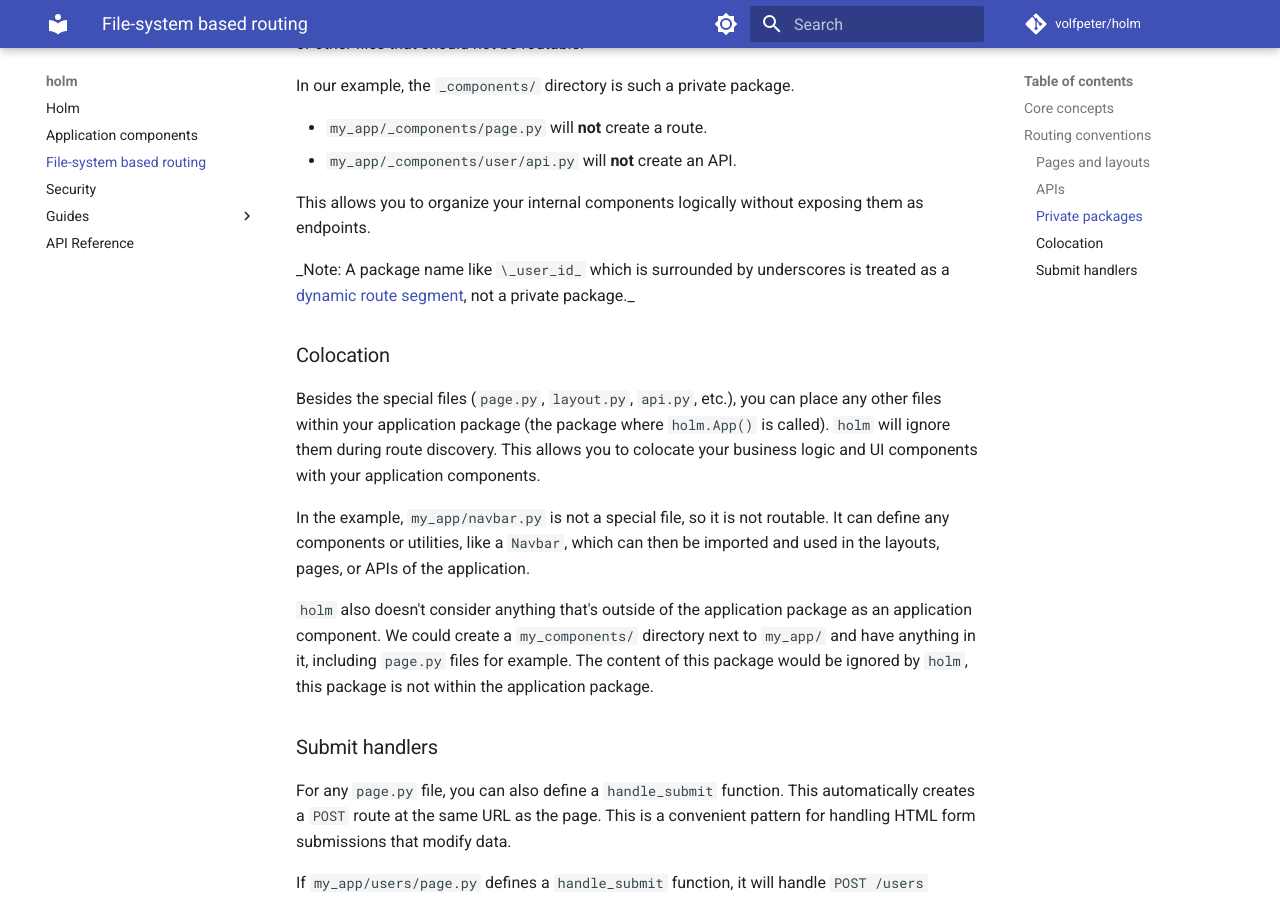
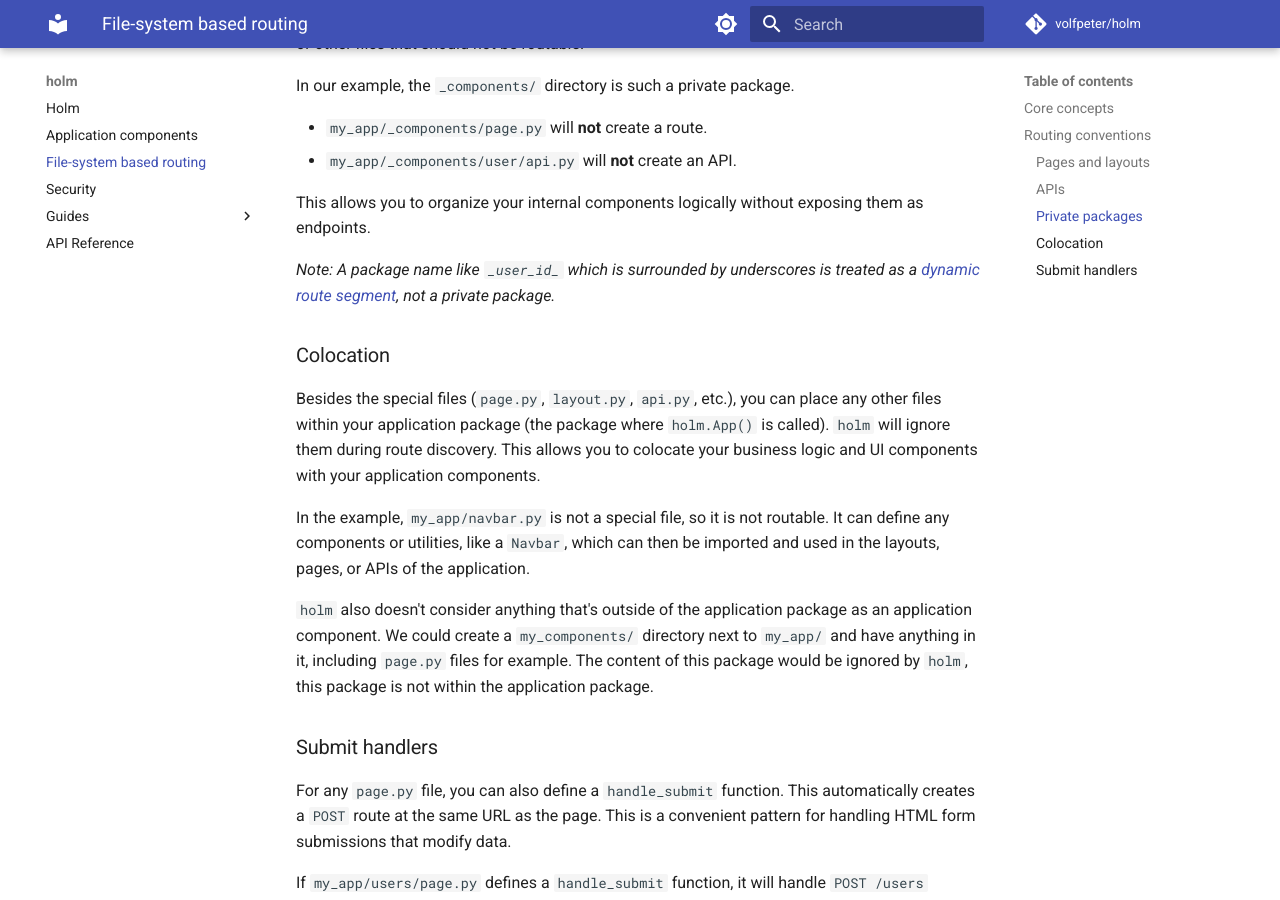
Before and after one commit to volfpeter/holm, an MkDocs documentation site: the page built from docs/file-system-based-routing.md, in a window 1280 px wide and 900 px high, scrolled down 2148 px. Built offline with MkDocs 1.6.1 and Material for MkDocs 9.7.7, drawn with Linux system fonts in a browser that asks for light colours; comment, search, counter and statistics services are not loaded; some of the changed lines change nothing that is shown.

Commit message:
chore: fix doc issues caused by Zed's auto-formatting

```diff
--- a/docs/file-system-based-routing.md
+++ b/docs/file-system-based-routing.md
@@ -73,7 +73,7 @@ In our example, the `_components/` directory is such a private package.
 
 This allows you to organize your internal components logically without exposing them as endpoints.
 
-_Note: A package name like `\_user_id_` which is surrounded by underscores is treated as a [dynamic route segment](application-components.md#path-parameters-as-package-names), not a private package.\_
+*Note: A package name like `_user_id_` which is surrounded by underscores is treated as a [dynamic route segment](application-components.md#path-parameters-as-package-names), not a private package.*
 
 ### Colocation
 
```
